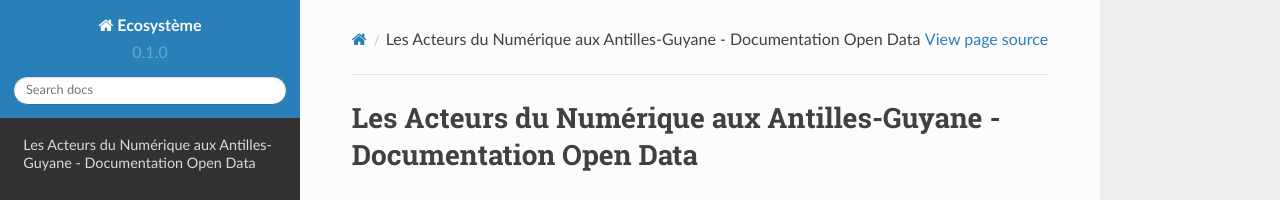
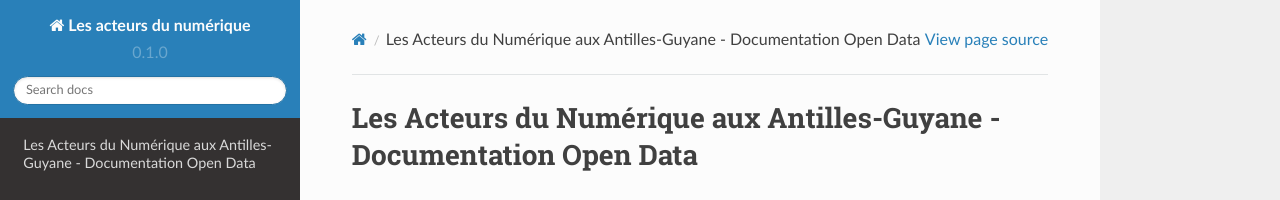
Before and after one commit to WebmonsterA/ecosysteme, a Sphinx documentation site: the page built from docs/source/index.rst, in a window 1280 px wide. Shown: the top 200 px of the page. Built offline with Sphinx 7.4.7 and the Read the Docs theme 2.0.0, drawn with Linux system fonts in a browser that asks for light colours.

Commit message:
Update conf.py

```diff
--- a/docs/source/conf.py
+++ b/docs/source/conf.py
@@ -2,7 +2,7 @@
 
 # -- Project information
 
-project = 'Ecosystème'
+project = 'Les acteurs du numérique'
 copyright = '2023, Webmonster'
 author = 'Webmonster'
 
```
